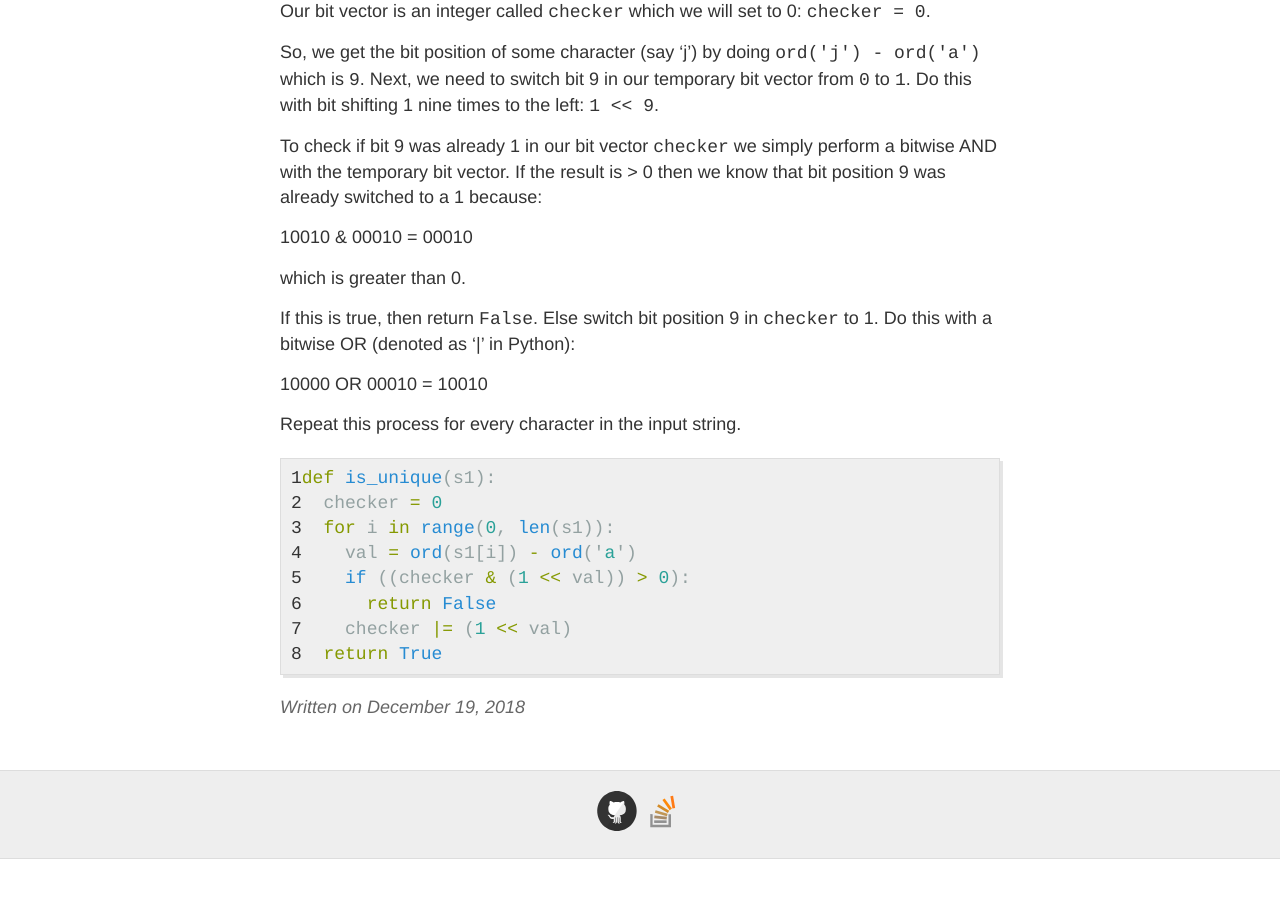
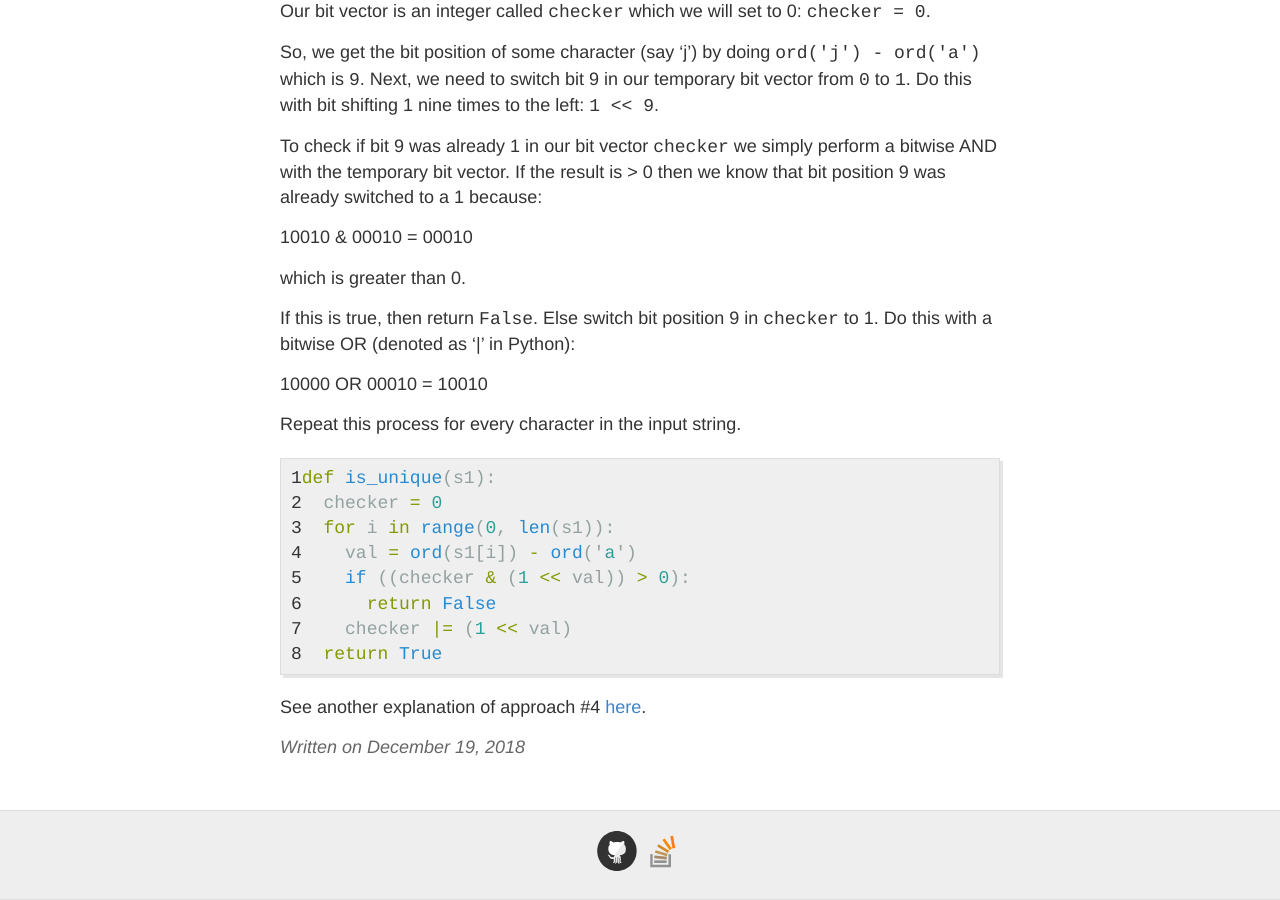
Before and after one commit to gutucristian/gutucristian.github.io, a Jekyll site: the page built from _posts/2018-12-19-Is-Unique-ctci-Problem.md, in a window 1280 px wide and 900 px high, scrolled down 1890 px. Built offline with Jekyll 4.4.1, drawn with Linux system fonts in a browser that asks for light colours; our own code applies the rules of GitHub Pages for plain Markdown files; before the commit the page ends 2749 px from its top, so only the background shows below that.

Commit message:
Update 2018-12-19-Is-Unique-ctci-Problem.md

```diff
--- a/_posts/2018-12-19-Is-Unique-ctci-Problem.md
+++ b/_posts/2018-12-19-Is-Unique-ctci-Problem.md
@@ -76,3 +76,5 @@ def is_unique(s1):
     checker |= (1 << val)
   return True
 {% endhighlight %}
+
+See another explanation of approach #4 [here](https://stackoverflow.com/questions/25847191/new-to-java-trying-to-understand-checker-1-val).
```
